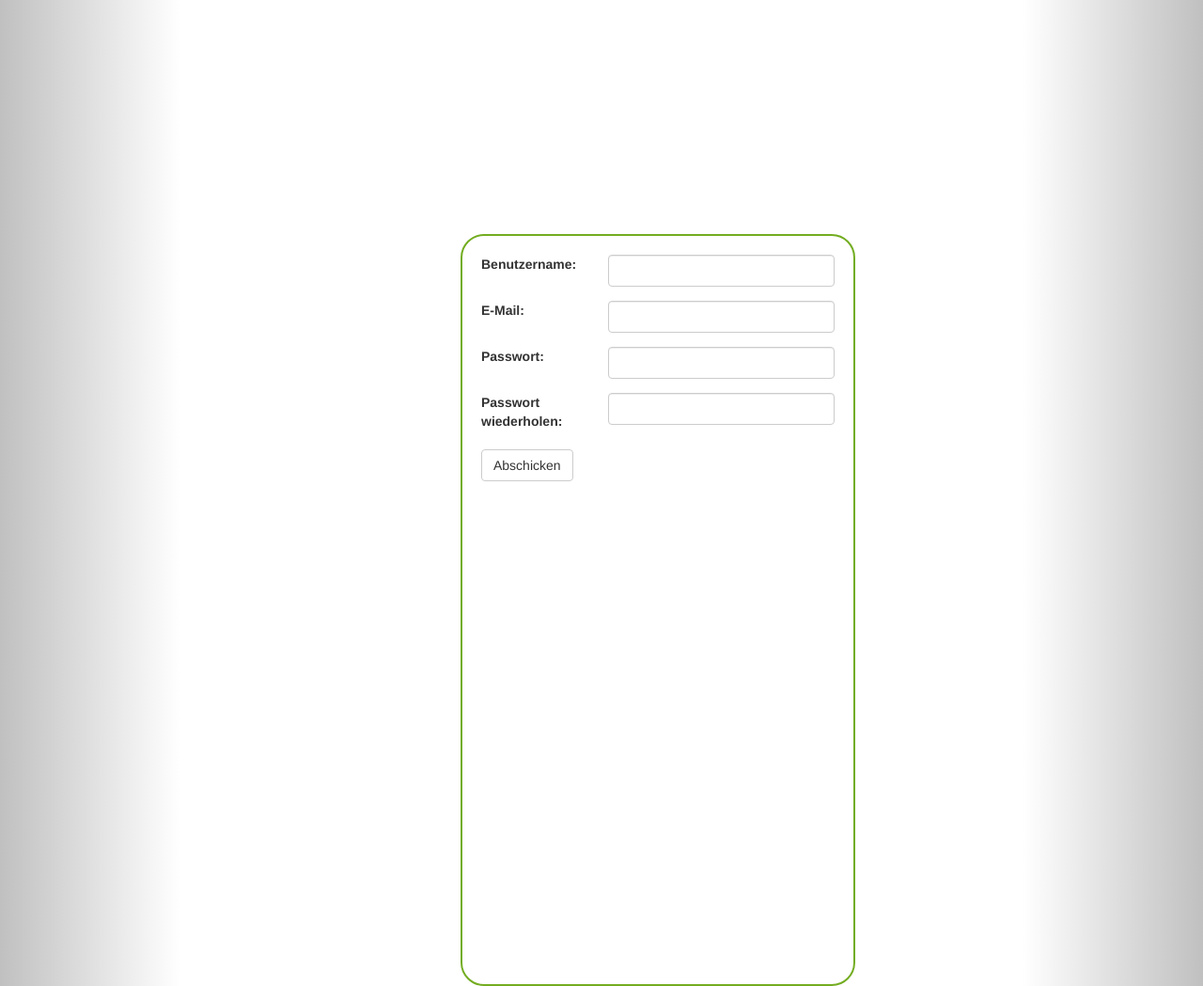
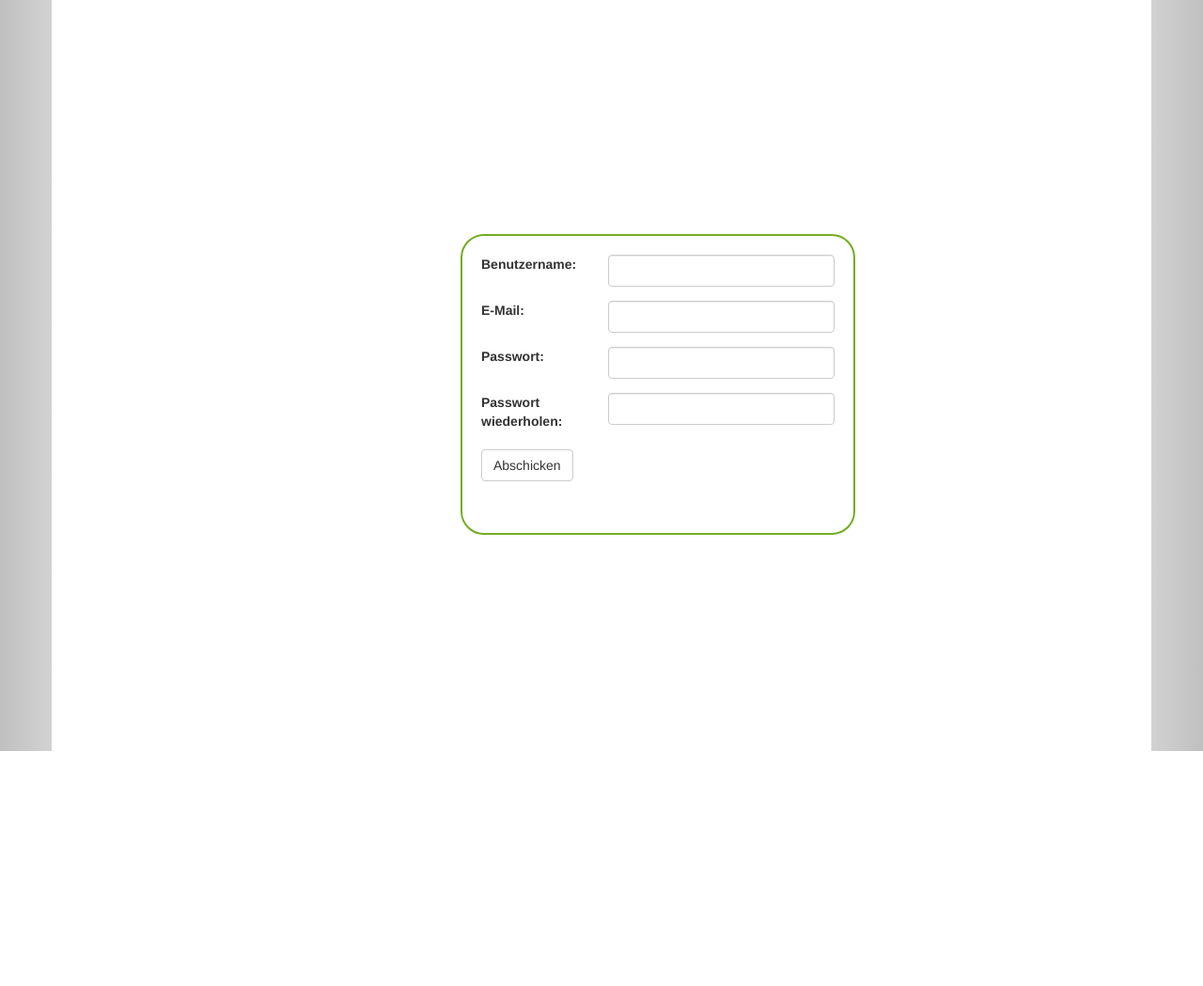
Before and after one commit to Tobsi1234/Essen_Pi, a PHP site: page /registrieren.php in a window 1280 px wide. Shown: the part 51-1100 px from the top of the page at 94% size. After the commit the page ends 850 px from the top, so only its background shows below. Run offline with PHP 8.4, Linux system fonts and the light colour scheme.

Commit message:
registrieren kasten nicht mehr so ewig lang

```diff
--- a/registrieren.php
+++ b/registrieren.php
@@ -107,7 +107,9 @@
 
 if($showFormular) {
 ?>
-<div class="userchange weiß" id="register">
+<div class="container weiß">
+
+	<div class="userchange" id="register">
 		<form class="form-horizontal" action="?register=1" method="post">
 		<div class="form-group">
 			<label class="col-lg-4"> Benutzername: </label>
@@ -136,6 +138,7 @@
 		<input class="btn btn-default" type="submit" value="Abschicken">
 		</form>
 	</div>
+</div>
 <?php
 } //Ende von if($showFormular)
 
```
Lines whose indentation alone changed are shown as unchanged.
